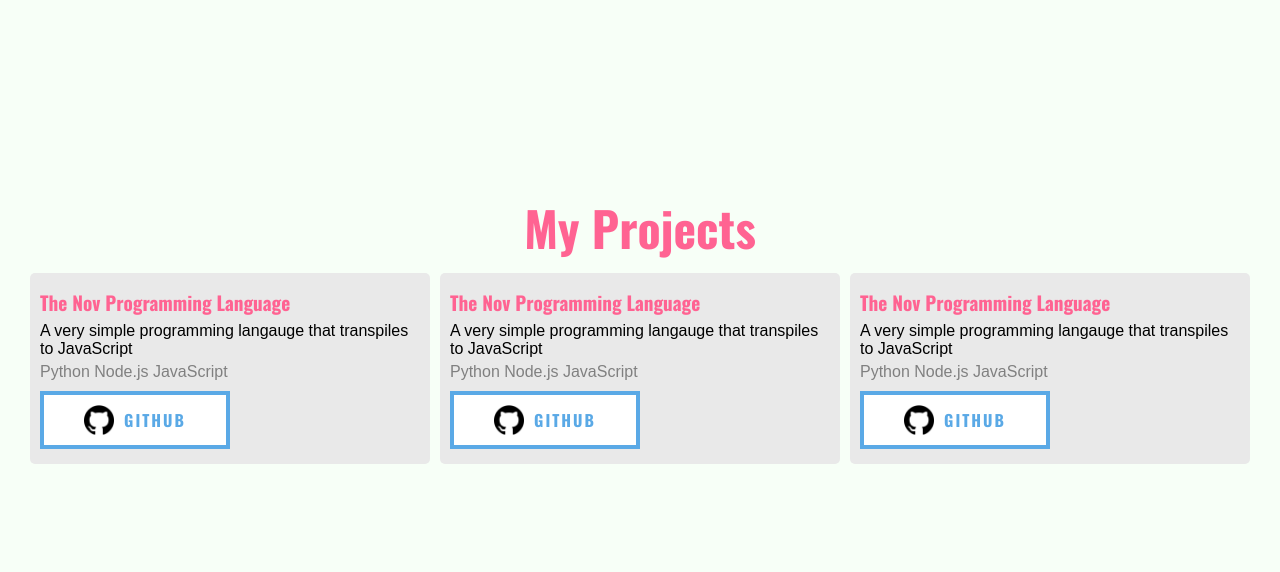
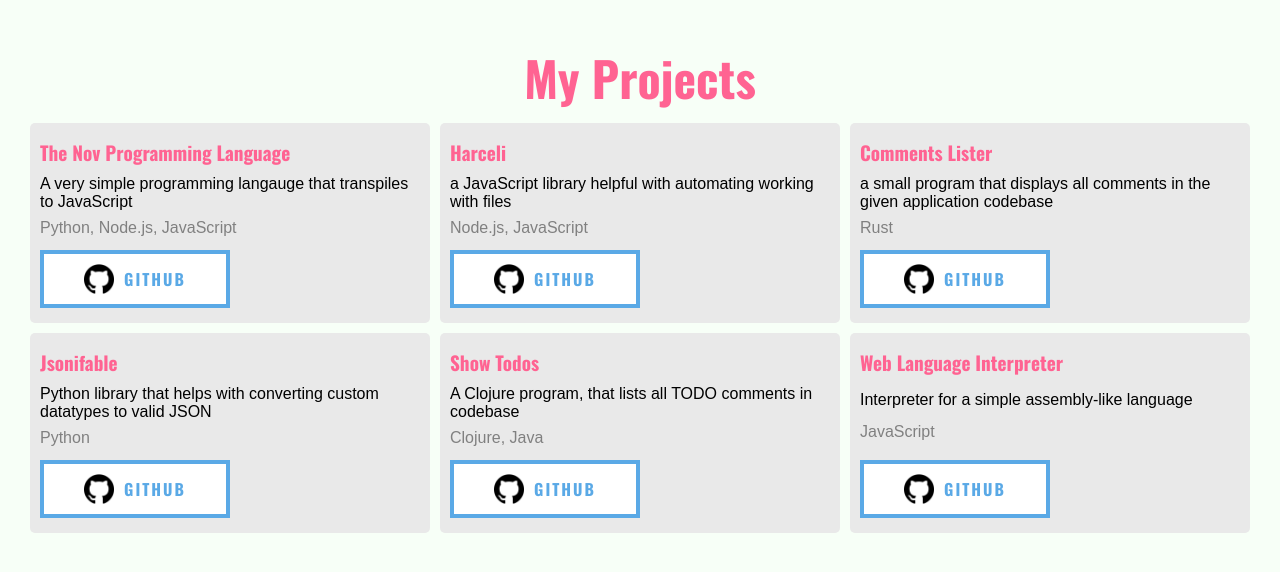
Before and after one commit to maciejoliwa/averydev-portfolio, an Angular app: page / in a window 1280 px wide. Shown: the part 1608-2180 px from the top of the page. Built offline with nearby package versions, Linux system fonts and the light colour scheme.

Commit message:
added projectS

```diff
--- a/src/app/project/project.component.css
+++ b/src/app/project/project.component.css
@@ -2,6 +2,11 @@
     background-color: rgb(233, 233, 233);
     border-radius: 5px;
     padding: 15px 10px;
+    display: flex;
+    flex-direction: column;
+    justify-content: space-between;
+    align-items: flex-start;
+    height: 200px;
 }
 
 .project__name {
--- a/src/app/project/project.component.html
+++ b/src/app/project/project.component.html
@@ -6,11 +6,11 @@
         {{ description }}
     </div>
     <div class="project__technologies">
-        <div *ngFor="let technology of technologies" class="project__technology">
-            {{technology}}
+        <div class="project__technology">
+            {{technologies}}
         </div>
     </div>
-    <a [href]="githubLink">
+    <a target="_blank" [href]="githubLink">
         <img src="/assets/github.png" width="30px" alt="">
         <div>
             GITHUB
--- a/src/app/project/project.component.ts
+++ b/src/app/project/project.component.ts
@@ -12,9 +12,16 @@ export class ProjectComponent implements OnInit {
   @Input() public name: string = "";
   @Input() public githubLink: string = "";
   @Input() public description: string = "";
-  @Input() public technologies: string[] = [];
+  @Input() public technologies: string[] | string = [];
+
+  private technologiesToString(): void {
+    if (Array.isArray(this.technologies)) {
+        this.technologies = this.technologies.join(", ");
+    }
+  }
 
   ngOnInit(): void {
+    this.technologiesToString();
   }
 
 }
--- a/src/app/projects-section/projects-section.component.css
+++ b/src/app/projects-section/projects-section.component.css
@@ -1,6 +1,6 @@
 .projects {
     width: 100vw;
-    height: 100vh;
+    min-height: 100vh;
     display: flex;
     justify-content: center;
     flex-direction: column;
@@ -19,5 +19,19 @@
     margin-top: 10px;
     gap: 10px;
     grid-template-columns: repeat(3, 400px);
-    grid-template-rows: repeat(3, 100px);
+    grid-template-rows: repeat(3, 200px);
 }
+
+@media only screen and (min-width: 300px) and (max-width: 800px) {
+    .projects__wrapper {
+        grid-template-columns: 300px;
+        grid-template-rows: repeat(6, 200px);
+    }
+}
+
+@media only screen and (min-width: 800px) and (max-width: 1100px) {
+    .projects__wrapper {
+        grid-template-columns: repeat(2, 300px);
+        grid-template-rows: repeat(6, 200px);
+    }
+}
--- a/src/app/projects-section/projects-section.component.html
+++ b/src/app/projects-section/projects-section.component.html
@@ -14,18 +14,42 @@
 
 </app-project>
 <app-project
-[name]="'The Nov Programming Language'"
-[description]="'A very simple programming langauge that transpiles to JavaScript'"
-[githubLink]="'https://www.github.com/maciejoliwa/nov'"
-[technologies]="[ 'Python', 'Node.js', 'JavaScript' ]"
+[name]="'Harceli'"
+[description]="'a JavaScript library helpful with automating working with files'"
+[githubLink]="'https://github.com/maciejoliwa/harceli'"
+[technologies]="[ 'Node.js', 'JavaScript' ]"
 >
 
 </app-project>
 <app-project
-[name]="'The Nov Programming Language'"
-[description]="'A very simple programming langauge that transpiles to JavaScript'"
-[githubLink]="'https://www.github.com/maciejoliwa/nov'"
-[technologies]="[ 'Python', 'Node.js', 'JavaScript' ]"
+[name]="'Comments Lister'"
+[description]="'a small program that displays all comments in the given application codebase'"
+[githubLink]="'https://github.com/maciejoliwa/comments-lister'"
+[technologies]="[ 'Rust' ]"
+>
+
+</app-project>
+<app-project
+[name]="'Jsonifable'"
+[description]="'Python library that helps with converting custom datatypes to valid JSON'"
+[githubLink]="'https://github.com/maciejoliwa/jsonifable'"
+[technologies]="[ 'Python' ]"
+>
+
+</app-project>
+<app-project
+[name]="'Show Todos'"
+[description]="'A Clojure program, that lists all TODO comments in codebase'"
+[githubLink]="'https://github.com/maciejoliwa/show-todos'"
+[technologies]="[ 'Clojure', 'Java' ]"
+>
+
+</app-project>
+<app-project
+[name]="'Web Language Interpreter'"
+[description]="'Interpreter for a simple assembly-like language'"
+[githubLink]="'https://github.com/maciejoliwa/web-language-interpreter'"
+[technologies]="[ 'JavaScript' ]"
 >
 
 </app-project>
```
